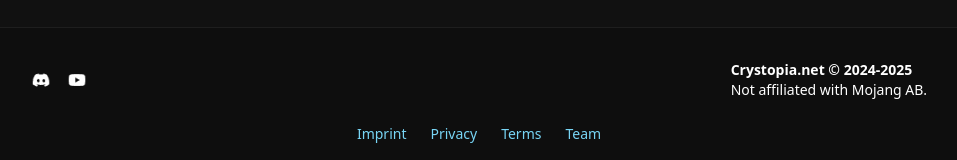
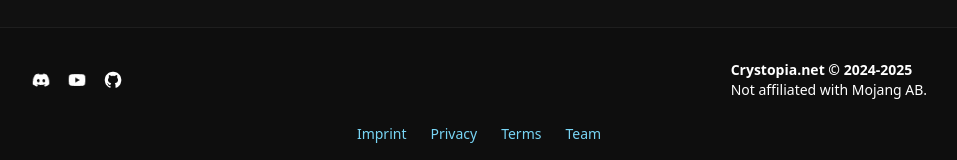
Before and after one commit to Crystopia/Crystopia-Website, a Next.js app: page /team in a window 1280 px wide. Shown: the part 581-741 px from the top of the page, without its empty margins (161-1118 px from the left). Built offline with nearby package versions, Linux system fonts and the light colour scheme; no server answers.

Commit message:
feat: Add GitHub link to layout and implement dynamic redirection for team member links

```diff
--- /dev/null
+++ b/app/go/[id]/route.ts
@@ -0,0 +1,26 @@
+import { NextRequest, NextResponse } from 'next/server'
+
+interface Links {
+    name: string;
+    url: string;
+}
+
+
+
+export async function GET(
+    req: NextRequest
+) {
+    const url = "https://raw.githubusercontent.com/Crystopia/Crystopia-Content/refs/heads/main/website/links.json"
+    const response = await fetch(url);
+    if (!response.ok) {
+        return NextResponse.json({ error: "Failed to fetch links" }, { status: 500 });
+    }
+
+    const links: Links[] = await response.json();
+    const slug = req.url.split('/').pop()
+    const redirectUrl = links.find(link => link.name === slug)?.url;
+
+    return NextResponse.redirect(redirectUrl ? new URL(redirectUrl) : new URL('/404', req.url), {
+        status: 302
+    });
+}
--- a/app/layout.tsx
+++ b/app/layout.tsx
@@ -12,6 +12,7 @@ import localFont from "next/font/local";
 import "./globals.css";
 import "../styles/font.css";
 import "../styles/LoadingScreen.css";
+import { Github, GithubIcon, LucideGithub } from "lucide-react";
 
 const navItems = [
   { href: "/", label: "Home", icon: "/icons/home.png" },
@@ -29,11 +30,9 @@ export default function RootLayout({
 }: {
   children: React.ReactNode;
 }) {
-  const [theme, setTheme] = useState<"light" | "dark">("dark");
-
   useEffect(() => {
-    document.documentElement.classList.toggle("dark", theme === "dark");
-  }, [theme]);
+    document.documentElement.classList.toggle("dark");
+  });
 
   return (
     <html lang="en">
@@ -173,6 +172,14 @@ export default function RootLayout({
                   height={20}
                 />
               </Link>
+              <Link href="https://github.com/Crystopia" target="_blank">
+                <Image
+                  src="/icons/github.png"
+                  alt="GitHub"
+                  width={20}
+                  height={20}
+                />
+              </Link>
             </div>
 
             <div className="text-sm text-center md:text-left">
--- a/app/team/page.tsx
+++ b/app/team/page.tsx
@@ -64,6 +64,7 @@ const TeamCard: React.FC = () => {
         </p>
       </div>
 
+      {/* <p className="text-red-500 bg-red-500 text-red-400 bg-red-400 bg-pink-400 text-pink-400 bg-blue-400 text-blue-400"></p> */}
       {/* Cards */}
       <div className="max-w-7xl mx-auto px-4 sm:px-6 lg:px-8 py-12">
         <div className="grid grid-cols-1 sm:grid-cols-2 lg:grid-cols-3 gap-10">
@@ -83,11 +84,11 @@ const TeamCard: React.FC = () => {
                 <h3 className={`text-xl font-semibold ${member.textcolor}`}>
                   {member.name}
                 </h3>
-                <span
-                  className={`${member.bgColor} text-white px-3 py-1 rounded-full text-sm mt-2`}
+                <h4
+                  className={`${member.bgColor} text-white px-3 py-1 rounded-full text-sm mt-2 font-semibold text-center shadow-md`}
                 >
                   {member.title}
-                </span>
+                </h4>
                 <p className="mt-4 text-gray-400 text-sm leading-relaxed">
                   {member.description}
                 </p>
```
Also changed, not shown: public/icons/github.png (added).
